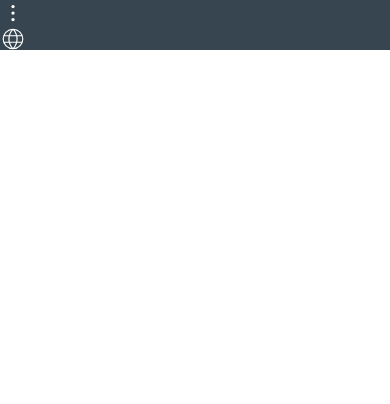
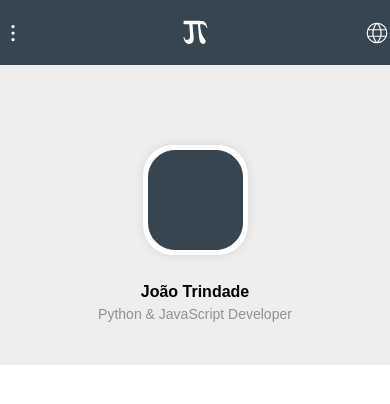
Before and after one commit to JGTrindade/jgtrindade-website, an Astro site: page / in a window 390 px wide. Built offline with nearby package versions, Linux system fonts and the light colour scheme; Astro itself is replaced by a stand-in of ours.

Commit message:
Assembled area for H1 and hero image for small screens.

```diff
--- a/package.json
+++ b/package.json
@@ -14,6 +14,7 @@
   "author": "",
   "license": "ISC",
   "dependencies": {
+    "@fontsource-variable/jura": "^5.1.0",
     "astro": "^4.15.12"
   }
 }
--- a/src/components/Header.astro
+++ b/src/components/Header.astro
@@ -1,16 +1,22 @@
 ---
+import Menu from "./Menu.astro";
+import Logo from "./Logo.astro";
 import LanguageSwitch from "./LanguageSwitch.astro";
-import Menu from "./Menu.astro";
 ---
 
 <header>
   <Menu />
+  <Logo />
   <LanguageSwitch />
 </header>
 
 <style>
   header {
-    height: 50px;
+    height: 65px;
+    display: flex;
+    justify-content: space-between;
+    align-items: center;
     background-color: #36454f;
+    box-shadow: rgba(0, 0, 0, 0.3) 0px 19px 38px, rgba(0, 0, 0, 0.22) 0px 15px 12px;
   }
 </style>
--- /dev/null
+++ b/src/components/Hero.astro
@@ -0,0 +1,37 @@
+---
+import { Image } from "astro:assets";
+import hero from "../img/hero.webp";
+---
+
+<div id="wrapper">
+  <div id="hero-image">
+    <!-- <Image
+      src={hero}
+      alt="Photo of João Trindade"
+      width={80}
+      height={80}
+      quality={100}
+    /> -->
+  </div>
+</div>
+
+<style>
+  #wrapper {
+    width: 105px;
+    height: 110px;
+    margin: 0 auto 25px;
+    padding: 5px;
+    border-radius: 30px;
+    background-color: #fff;
+    box-shadow: 0 0 10px rgba(0, 0, 0, 0.1);
+  }
+
+  #hero-image {
+    width: 95px;
+    height: 100px;
+    margin: 0 auto;
+    border: 1px solid #36454f;
+    border-radius: 27px;
+    background-color: #36454f;
+  }
+</style>
--- /dev/null
+++ b/src/components/Intro.astro
@@ -0,0 +1,30 @@
+---
+import "@fontsource-variable/jura";
+import Hero from "./Hero.astro";
+---
+
+<div id="intro">
+  <Hero />
+  <h1>João Trindade</h1>
+  <p id="expertise">Python & JavaScript Developer</p>
+</div>
+
+<style>
+  #intro {
+    height: 300px;
+    padding-top: 80px;
+    background-color: #eee;
+    text-align: center;
+  }
+
+  h1 {
+    font-family: "Jura Variable", sans-serif;
+    font-size: 1rem;
+  }
+
+  #expertise {
+    font-family: "Jura Variable", sans-serif;
+    font-size: 0.875rem;
+    color: #909090;
+  }
+</style>
--- /dev/null
+++ b/src/components/Logo.astro
@@ -0,0 +1,16 @@
+---
+---
+
+<a>
+    <svg version="1.1" viewBox="0 0 588.42 568.88" xmlns="http://www.w3.org/2000/svg">
+        <path d="m580.33 181.86-20.675 1.5315c-21.441-24.249-29.864-95.974-156.21-81.935 4.5945 307.32 139.37 339.74 130.94 402.78-3.063 35.735-31.396 57.686-62.026 58.963-96.74-3.3182-92.4-133.75-122.52-462.51h-124.82c6.6365 115.88 24.759 231.77 26.801 345.35-1.5315 75.554-47.476 115.88-107.97 116.39-99.547 3.3182-130.94-112.82-130.94-162.34l21.441 1e-5c2.042 40.84 21.696 70.194 63.557 71.98 114.1 1.5315 51.305-200.63 50.539-369.86l-135.54 0.76575 0.76575-86.53c563.35-2.7289 491.84-13.773 566.65 165.4z" fill="#fff"/>
+    </svg>
+</a>
+
+<style>
+  a {
+    display: block;
+    width: 25px;
+    height: 25px;
+  }
+</style>
--- a/src/pages/index.astro
+++ b/src/pages/index.astro
@@ -1,6 +1,8 @@
 ---
-import '../styles/reset.css'
+import "../styles/reset.css"
+import "../styles/global.css"
 import Header from "../components/Header.astro";
+import Intro from '../components/Intro.astro';
 ---
 
 <!doctype html>
@@ -12,5 +14,6 @@ import Header from "../components/Header.astro";
   </head>
   <body>
     <Header />
+    <Intro />
   </body>
 </html>
--- a/src/styles/global.css
+++ b/src/styles/global.css
@@ -0,0 +1,3 @@
+body {
+  color: #000;
+}
```
Also changed, not shown: public/logo.svg (deleted), src/img/hero.webp (added), 3 other files.
